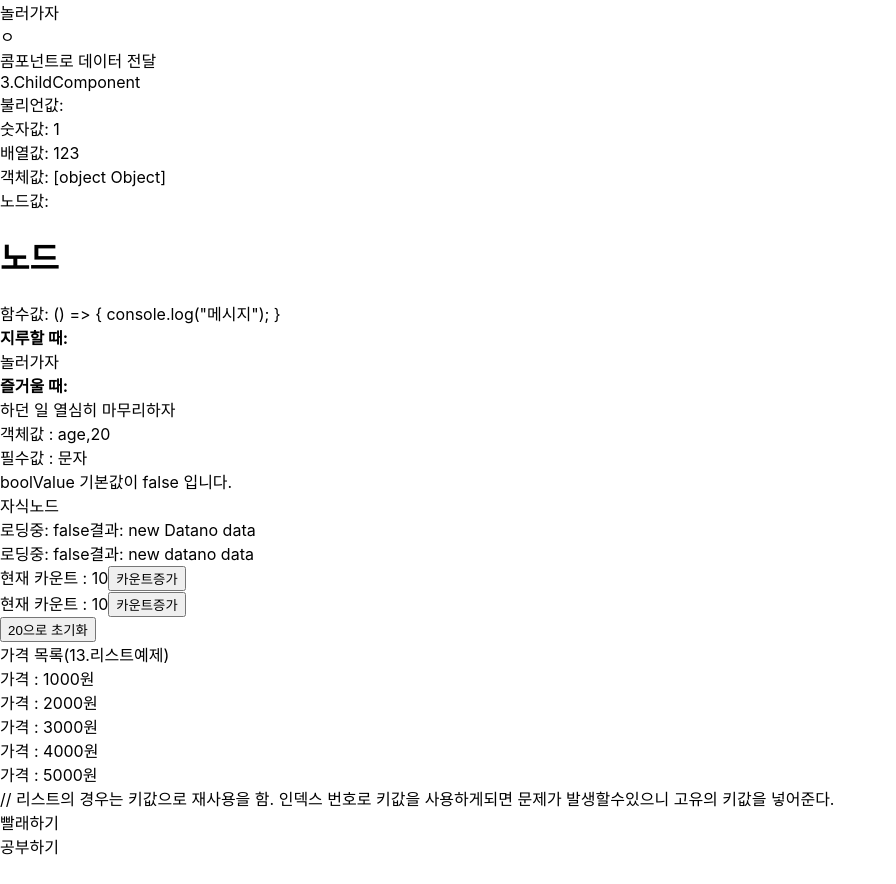
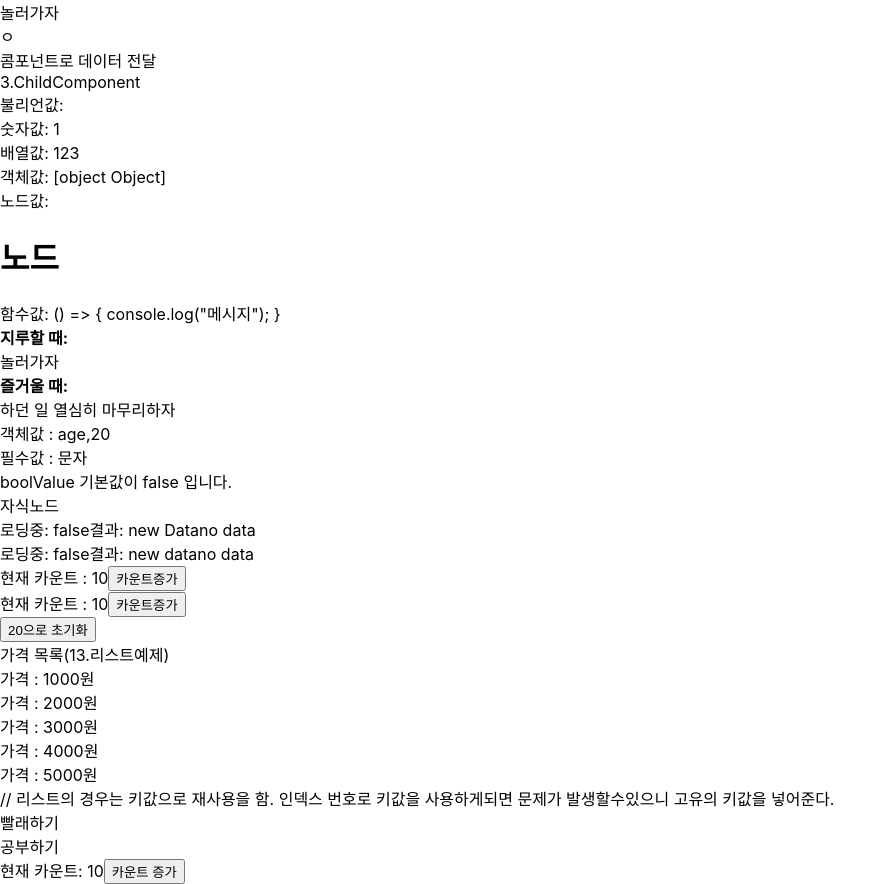
Before and after one commit to lee-kangpyo/do-it-example, a React (Create React App) app: page / in a window 1280 px wide. Shown: the whole page, without its empty margins (0-896 px from the left). Before the commit the page ends 858 px from the top, so only its background shows below. Built offline with nearby package versions, Linux system fonts and the light colour scheme.

Commit message:
콜백 함수로 하위 컴포넌트에서 상위 컴포넌트의 함수 실행하기

```diff
--- /dev/null
+++ b/src/03/15.Counter2.jsx
@@ -0,0 +1,20 @@
+import React from 'react'
+import PropTypes from 'prop-types'
+
+class Counter2 extends React.Component {
+  render () {
+    return(
+      <div>
+        현재 카운트: {this.props.count}
+        <button onClick={() => this.props.onAdd()}>카운트 증가</button>
+      </div>
+    )
+  }
+}
+
+Counter2.propTypes = {
+    count: PropTypes.number,
+    onAdd: PropTypes.func,
+};
+
+export default Counter2;
--- a/src/App.jsx
+++ b/src/App.jsx
@@ -14,6 +14,7 @@ import Counter from './03/11.Counter';
 import NewCounter from './03/12.newCounter';
 import ListExample from './03/13.ListExample';
 import TodoList from './03/14.TodoList';
+import Counter2 from './03/15.Counter2';
 
 class App extends Component {
 
@@ -34,6 +35,10 @@ class App extends Component {
 
   resetCount(){
     this.setState(({ count }) => ({count : count + 10}));
+  }
+
+  increaseCount() {
+    this.setState( ({ count }) => ({ count : count + 1 }) )
   }
 
   render() {
@@ -76,6 +81,7 @@ class App extends Component {
 
         <ListExample />
         <TodoList />
+        <Counter2 count = {this.state.count} onAdd={this.increaseCount.bind(this)} />
       </div>
     );
   }
```
